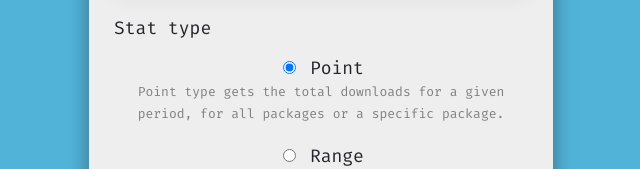
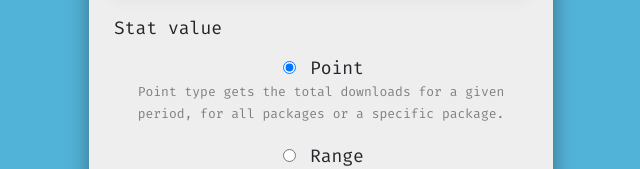
Before and after one commit to roshanadh/npm-query, a plain HTML site: page index.html in a window 1280 px wide. Shown: the part 207-376 px from the top of the page, 319-959 px from the left. Drawn offline with Linux system fonts and the light colour scheme.

Commit message:
Change Stat type label to Stat value

```diff
--- a/index.html
+++ b/index.html
@@ -12,7 +12,7 @@
                 <input type="text" id="pkg-name">
             </span>
             <span class="form-category">
-                <label>Stat type</label>
+                <label>Stat value</label>
                 <span id="radio-span">
                     <input type="radio" name="stat-value" value="point" checked="checked"> Point<br>
                     <span class="about-stat-value">
```
